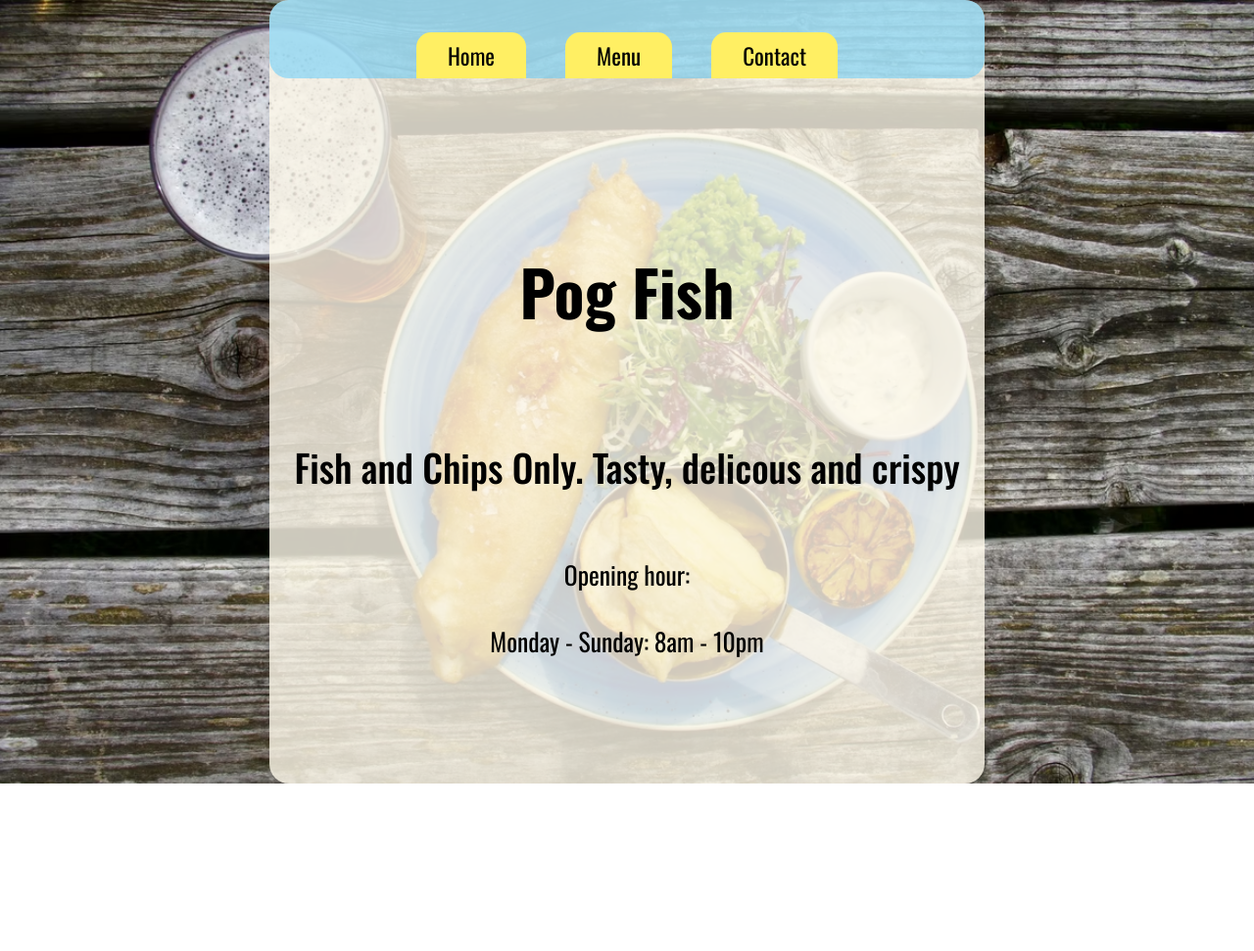
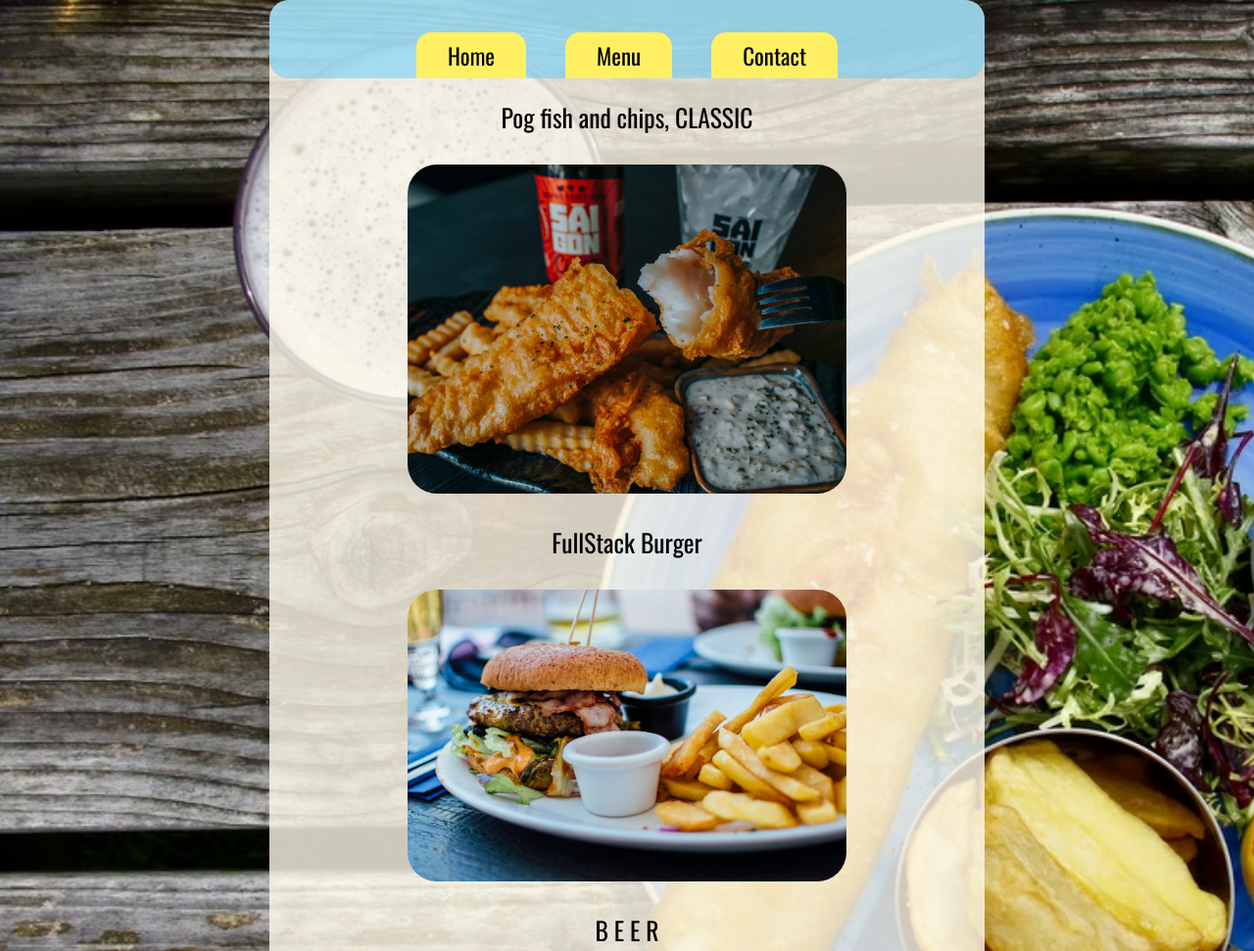
Before and after one commit to domodfg/restaurant-page, a website built with webpack: page dist/index.html in a window 1280 px wide. Shown: the top 971 px of the page at 98% size. Before the commit the page ends 800 px from the top, so only its background shows below. Built offline with nearby package versions, Linux system fonts and the light colour scheme.

Commit message:
Add content and style to the menu

```diff
--- a/src/home.js
+++ b/src/home.js
@@ -2,6 +2,8 @@ const loadPage = () => {
   const container = document.querySelector("#content");
   const middleContainer = document.createElement("div");
   middleContainer.classList.add("middle");
+  const info = document.createElement("div");
+  info.classList.add("info");
   const header = document.createElement("div");
   header.classList.add("header");
   const home = document.createElement("button");
@@ -14,26 +16,24 @@ const loadPage = () => {
   header.appendChild(menu);
   header.appendChild(contact);
   middleContainer.appendChild(header);
+  middleContainer.appendChild(info);
   container.appendChild(middleContainer);
 };
 
 const loadHome = () => {
-    const middleContainer=document.querySelector('.middle')
-    const info = document.createElement("div");
-    info.classList.add("info");
-    const hero = document.createElement('h1')
-    hero.textContent= 'Pog Fish';
-    const description = document.createElement('h2');
-    description.textContent='Fish and Chips Only. Tasty, delicous and crispy'
-    const openHour = document.createElement('p')
-    openHour.textContent='Opening hour:'
-    const day = document.createElement('p')
-    day.textContent = 'Monday - Sunday: 8am - 10pm'
-    info.appendChild(hero);
-    info.appendChild(description);
-    info.appendChild(openHour);
-    info.appendChild(day);
-    middleContainer.appendChild(info);
-}
+  const info = document.querySelector(".info");
+  const hero = document.createElement("h1");
+  hero.textContent = "Pog Fish";
+  const description = document.createElement("h2");
+  description.textContent = "Fish and Chips Only. Tasty, delicous and crispy";
+  const openHour = document.createElement("p");
+  openHour.textContent = "Opening hour:";
+  const day = document.createElement("p");
+  day.textContent = "Monday - Sunday: 8am - 10pm";
+  info.appendChild(hero);
+  info.appendChild(description);
+  info.appendChild(openHour);
+  info.appendChild(day);
+};
 
-export {loadHome, loadPage};
+export { loadHome, loadPage };
--- a/src/index.js
+++ b/src/index.js
@@ -1,4 +1,5 @@
 import "./style.css";
 import {loadHome, loadPage} from "./home.js";
+import loadMenu from "./menu.js";
 loadPage();
-loadHome();
+loadMenu();
--- /dev/null
+++ b/src/menu.js
@@ -0,0 +1,30 @@
+import hamburger from "./hamburger.jpg";
+import friedfish from "./friedfish.jpg";
+import beer from "./beer.jpg";
+
+const loadMenu = () => {
+  const info = document.querySelector(".info");
+  const Hamburger = new Image();
+  Hamburger.src = hamburger;
+  const Friedfish = new Image();
+  Friedfish.src = friedfish;
+  const Beer = new Image();
+  Beer.src = beer;
+
+  const fishinfo = document.createElement('p');
+  fishinfo.textContent="Pog fish and chips, CLASSIC"
+  fishinfo.setAttribute('style', 'margin-top:20px');
+  const burgerinfo = document.createElement('p');
+  burgerinfo.textContent="FullStack Burger"
+  const beerinfo = document.createElement('p');
+  beerinfo.textContent="B E E R"
+
+  info.appendChild(fishinfo);
+  info.appendChild(Friedfish);
+  info.appendChild(burgerinfo);
+  info.appendChild(Hamburger);
+  info.appendChild(beerinfo);
+  info.appendChild(Beer);
+};
+
+export default loadMenu;
--- a/src/style.css
+++ b/src/style.css
@@ -1,7 +1,7 @@
-@import url('https://fonts.googleapis.com/css2?family=Oswald:wght@200;300;400;500;600;700&display=swap');
+@import url("https://fonts.googleapis.com/css2?family=Oswald:wght@200;300;400;500;600;700&display=swap");
 
 :root {
-    font-family: 'Oswald', sans-serif;
+  font-family: "Oswald", sans-serif;
 }
 
 body {
@@ -11,17 +11,17 @@ body {
 #content {
   display: flex;
   justify-content: center;
-    height: 100vh;
   width: 100vw;
-    background-image: url('fishandchips.jpg');
+  min-height: 100vh;
+  background-image: url("fishandchips.jpg");
   background-size: cover;
 }
 
 .middle {
   display: flex;
   flex-direction: column;
-    height: 100vh;
   width: 57vw;
+  min-height: 100vh;
   background-color: rgba(255, 251, 235, 0.8);
   border-radius: 20px;
 }
@@ -43,7 +43,7 @@ button {
   border: none;
   border-radius: 15px 15px 0px 0px;
   font-size: 1.8vw;
-    font-family: 'Oswald', sans-serif;
+  font-family: "Oswald", sans-serif;
 }
 
 .info {
@@ -68,3 +68,10 @@ button {
 .info p {
   margin: 0;
 }
+
+.info img {
+  box-sizing: border-box;
+  width: 35vw;
+  border-radius: 30px;
+
+}
--- a/webpack.config.js
+++ b/webpack.config.js
@@ -2,6 +2,7 @@ const path = require('path');
 
 module.exports = {
   entry: './src/index.js',
+  devtool: 'inline-source-map',
   output: {
     filename: 'main.js',
     path: path.resolve(__dirname, 'dist'),
```
Also changed, not shown: dist/1e6a06d040636162fd16.jpg (added), dist/4179143f27319ea3c8fc.jpg (added), dist/main.js, src/friedfish.jpg (added), src/hamburger.jpg (added), 2 other files. Lines whose indentation alone changed are shown as unchanged.
